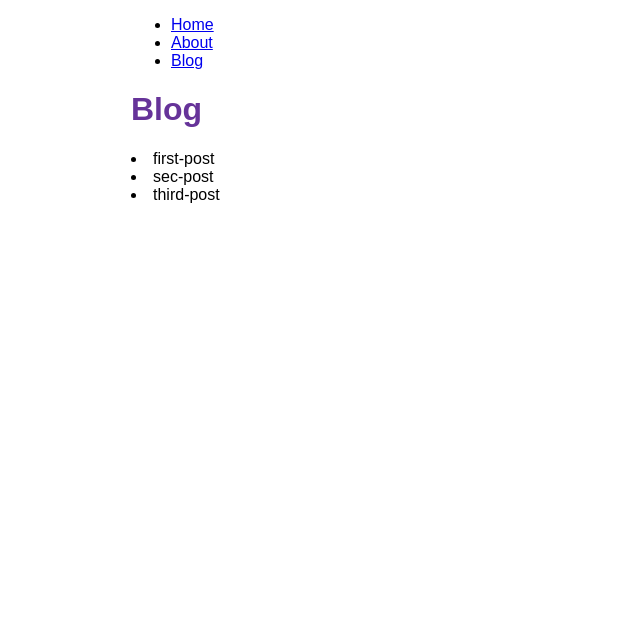
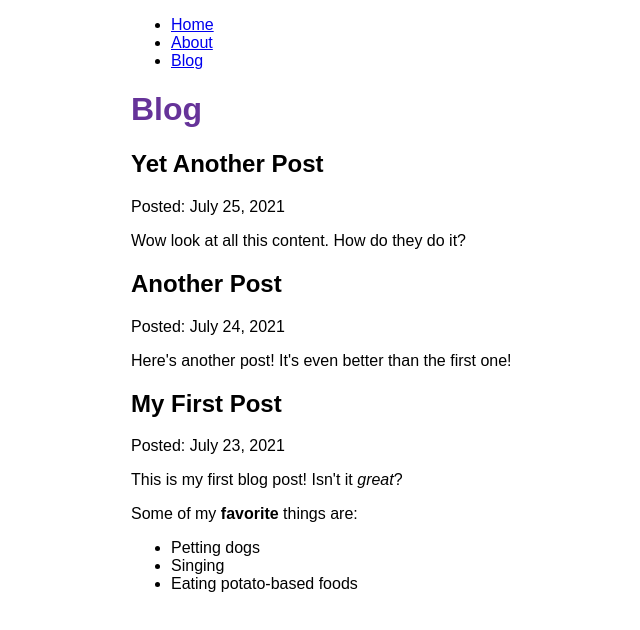
Before and after one commit to matheusdamiao/gatsby-project, a Gatsby site: page /blog in a window 1280 px wide. Shown: the whole page, without its empty margins (259-899 px from the left). Built offline with nearby package versions, Linux system fonts and the light colour scheme; Gatsby itself is replaced by a stand-in of ours.

Commit message:
using mdx renderer component

```diff
--- a/src/pages/blog.js
+++ b/src/pages/blog.js
@@ -1,27 +1,42 @@
 import React from 'react'
 import Layout from '../components/layout'
 import { graphql } from 'gatsby'
+import { MDXRenderer } from 'gatsby-plugin-mdx'
 
-const Blog = ({data }) => {
+const Blog = ({data}) => {
   return (
     <Layout pageTitle="Blog">
-        {data.allFile.nodes.map( node =>{
-            return <li key={node.name}> {node.name} </li>
-        })}
+        {data.allMdx.nodes.map( (node) =>(
+          <article key={node.id}>
+            <h2>{node.frontmatter.title}</h2>
+            <p> Posted: {node.frontmatter.date}</p>
+            <MDXRenderer>
+             {node.body}
+            </MDXRenderer>
+          </article>
+           )
+          )}
+
+
      </Layout>
   )
 }
 
+
 export const query = graphql`
-    query {
-    allFile(filter: {sourceInstanceName: {eq: "blog"}}) {
+  query  {
+    allMdx(sort: {fields: frontmatter___date, order: DESC}) {
       nodes {
-        name
+        frontmatter {
+          date(formatString: "MMMM DD, YYYY")
+          title
+        }
+        id
+        body
       }
     }
   }
-  `
-
+    `
 
 
 export default Blog
```
